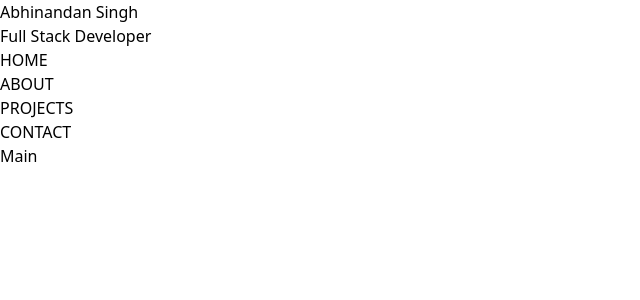
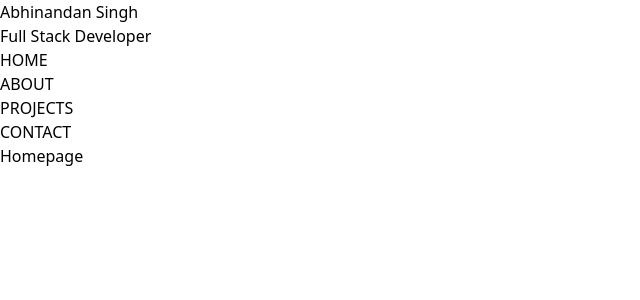
Before and after one commit to darkhacker1906/portfolio, a React (Vite) app: page / in a window 1280 px wide. Shown: the top 300 px of the page, without its empty margins (0-640 px from the left). Built offline with nearby package versions, Linux system fonts and the light colour scheme.

Commit message:
Resolved the routing issues

```diff
--- a/src/components/Main.jsx
+++ /dev/null
@@ -1,9 +0,0 @@
-import React from 'react'
-
-function Main() {
-  return (
-    <div>Main</div>
-  )
-}
-
-export default Main
--- a/src/main.jsx
+++ b/src/main.jsx
@@ -1,10 +1,7 @@
 import { createRoot } from 'react-dom/client'
 import App from './App.jsx'
-import { BrowserRouter } from "react-router";
 import './index.css';
 
 createRoot(document.getElementById('root')).render(
-  <BrowserRouter>
     <App />
-  </BrowserRouter>,
 )
--- a/src/pages/Homepage.jsx
+++ b/src/pages/Homepage.jsx
@@ -1,17 +1,10 @@
 import React from 'react'
 import { useLocation } from 'react-router'
-import About from '../components/About';
-import Projects from '../components/Projects';
-import Contact from '../components/Contact';
-import Main from '../components/Main';
 function Homepage() {
   let location = useLocation();
   return (
     <div>
-    {location.pathname==='/' && <Main/>}
-    {location.pathname==='/about'&& <About/>}
-    {location.pathname==='/projects' && <Projects/>}
-    {location.pathname==='/contact' && <Contact/>}
+   Homepage
     </div>
   )
 }
```
Also changed, not shown: src/App.jsx (+6 -4 lines), src/pages/About.jsx (renamed from src/components/About.jsx), src/pages/Contact.jsx (renamed from src/components/Contact.jsx), src/pages/Projects.jsx (renamed from src/components/Projects.jsx).
